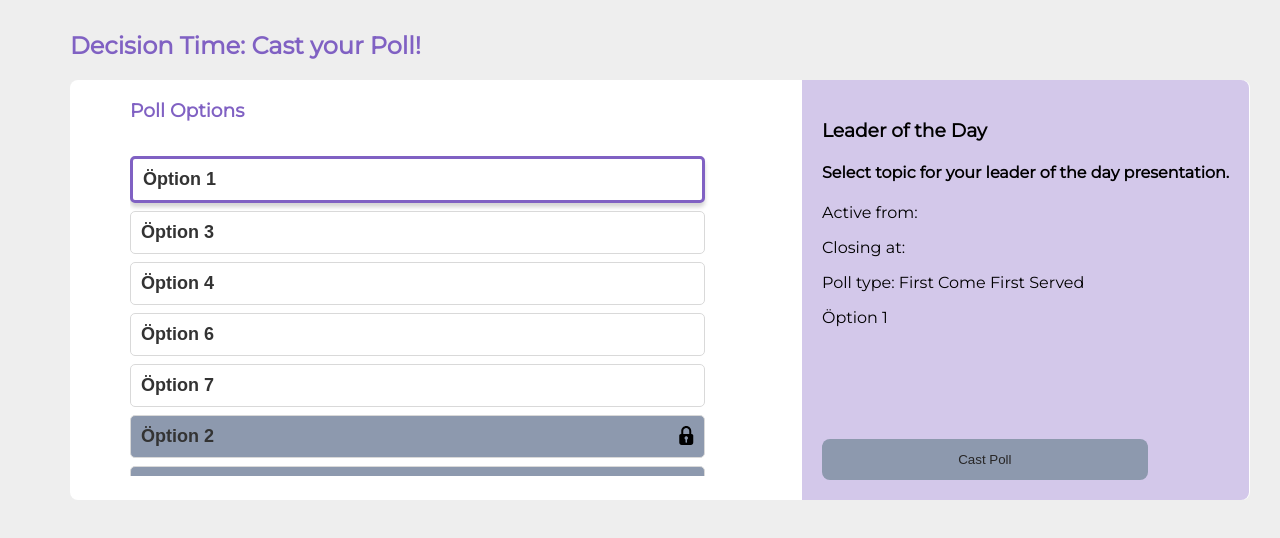
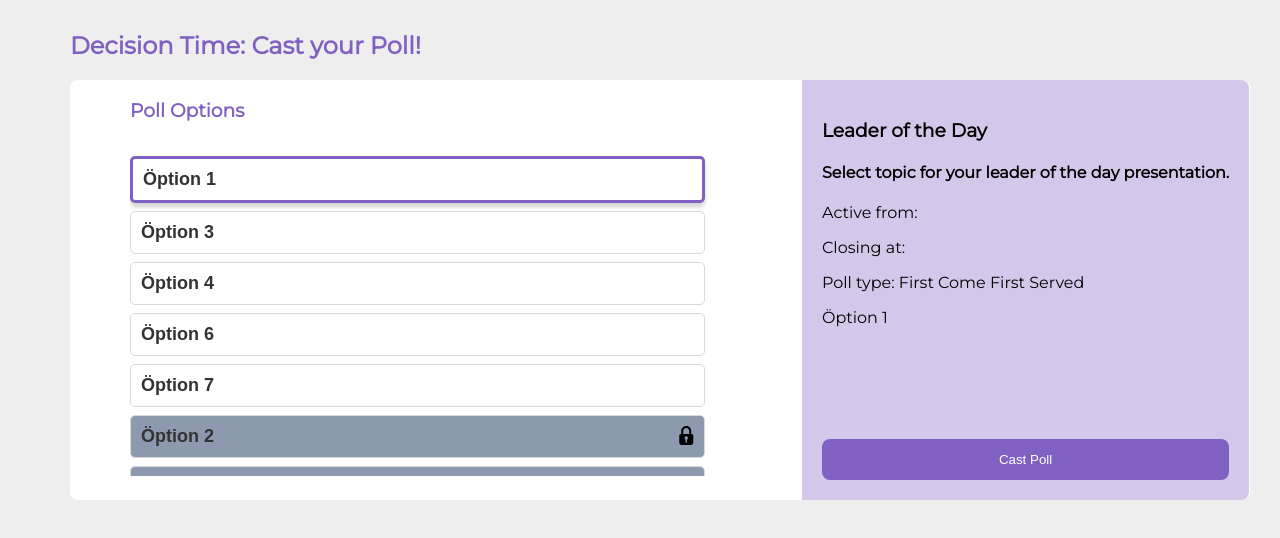
Before and after one commit to parvathyst/exPoll, a plain HTML site: page src/pages/User/castPoll/index.html in a window 1280 px wide. Both pictures are taken after a click on the button "Öption 1". Shown: the part 64-602 px from the top of the page. Drawn offline with Linux system fonts and the light colour scheme.

Commit message:
feat: add functionality to enable cast poll button

```diff
--- a/src/pages/User/castPoll/index.html
+++ b/src/pages/User/castPoll/index.html
@@ -52,10 +52,7 @@
 
             <p id="selected-option"></p>
           </div>
-
-          <div class="cast-poll-button">
-            <button>Cast Poll</button>
-          </div>
+            <button class="cast-poll-button-disabled" id="cast-poll-button" onclick="alert()" disabled>Cast Poll</button>
         </div>
       </div>
     </div>
--- a/src/pages/User/castPoll/pollPage.css
+++ b/src/pages/User/castPoll/pollPage.css
@@ -55,11 +55,21 @@ body {
   justify-content: space-between;
 }
 
-.cast-poll-button button {
+.cast-poll-button-disabled{
   border-radius: 8px;
   background-color: #8d99ae;
-  width: 80%;
+  width: 100%;
   color: #272626;
+  padding-top: 13px;
+  padding-bottom: 13px;
+  border: none;
+}
+
+.cast-poll-button{
+  border-radius: 8px;
+  background-color: #8061C3;
+  width: 100%;
+  color: white;
   padding-top: 13px;
   padding-bottom: 13px;
   border: none;
--- a/src/pages/User/castPoll/pollpage.js
+++ b/src/pages/User/castPoll/pollpage.js
@@ -70,7 +70,10 @@ function displaySelectedOption(value, pollItem) {
 
   //Change style of selected card
   pollItem.classList.add("selected-poll-card");
-}
+  const castPollButton = document.getElementById("cast-poll-button")
+  castPollButton.disabled = false
+  castPollButton.classList.add("cast-poll-button")
+ }
 
 function displayOption(value, status) {
   const pollItem = document.createElement("button");
@@ -100,3 +103,7 @@ function displayPollList() {
     displayOption(pollOption.name, pollOption.status);
   }
 }
+
+function alert() {
+    alert("I am an alert box!");
+  }
```
